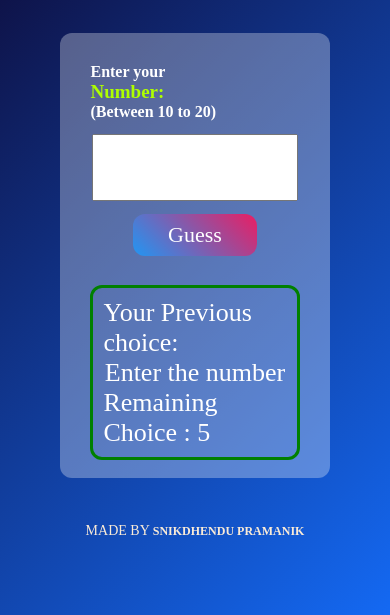
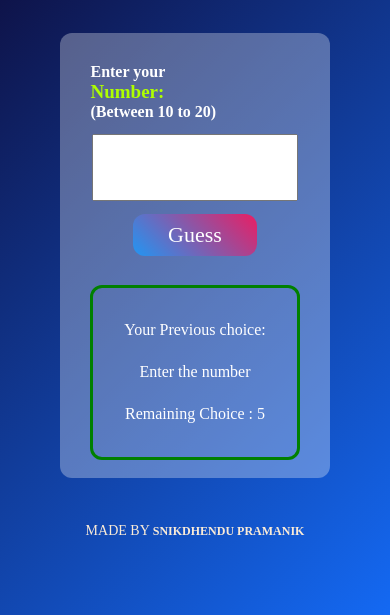
Before and after one commit to snikdhendu/Guess_the_number, a plain HTML site: page index.html in a window 390 px wide. Shown: the part 229-844 px from the top of the page. Drawn offline with nearby package versions, Linux system fonts and the light colour scheme.

Commit message:
Update phone.css

```diff
--- a/phone.css
+++ b/phone.css
@@ -68,6 +68,13 @@ footer{
     width: 136px;
     height: 43px;
 }
+.resultbox .resultpart {
+    font-size: 16px;
+    color: white;
+}
+#prevchoice{
+    font-size: 16px;
+}
 .restart span {
     color: white;
     font-size: 18px;
```
